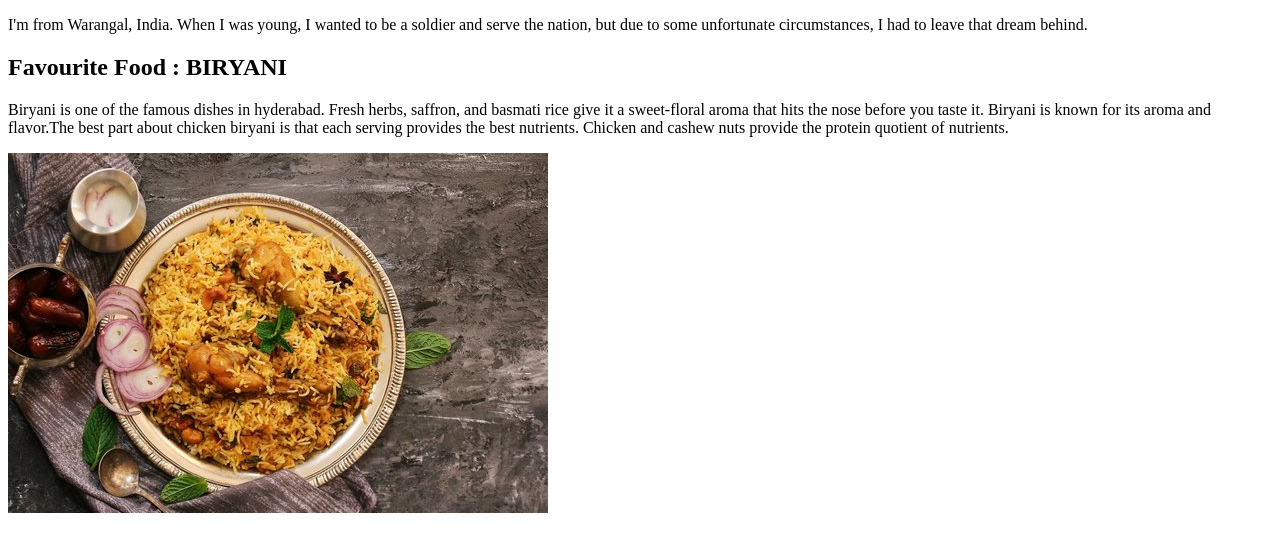
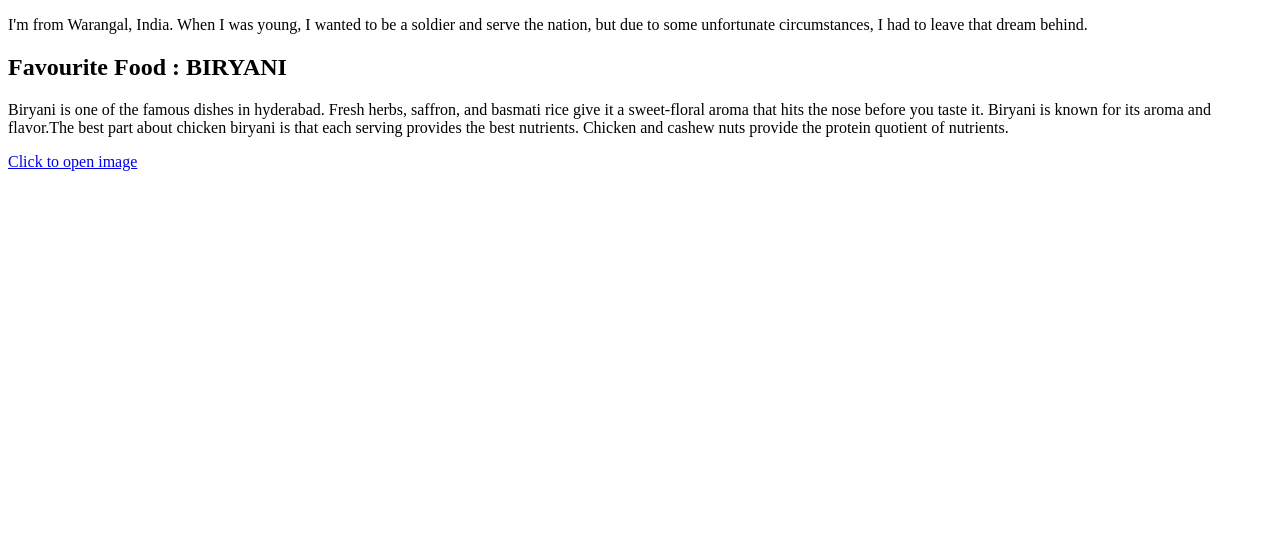
Before and after one commit to 44-563-WebApps-F23/44563-webapps-f23-assignment3-AvinashChinnala1308, a plain HTML site: page mystats.html in a window 1280 px wide. Drawn offline with Linux system fonts and the light colour scheme.

Commit message:
updated mystats

```diff
--- a/mystats.html
+++ b/mystats.html
@@ -10,6 +10,6 @@
         <p>
             Biryani is one of the famous dishes in hyderabad. Fresh herbs, saffron, and basmati rice give it a sweet-floral aroma that hits the nose before you taste it. Biryani is known for its aroma and flavor.The best part about chicken biryani is that each serving provides the best nutrients. Chicken and cashew nuts provide the protein quotient of nutrients.
         </p>
-        <img src=imagebiryani.jpg height=”200” width=“100” alt=“a image of biryani">
+        <a href="imagebiryani.jpg">Click to open image</a>
     </body>
     </html>
```
